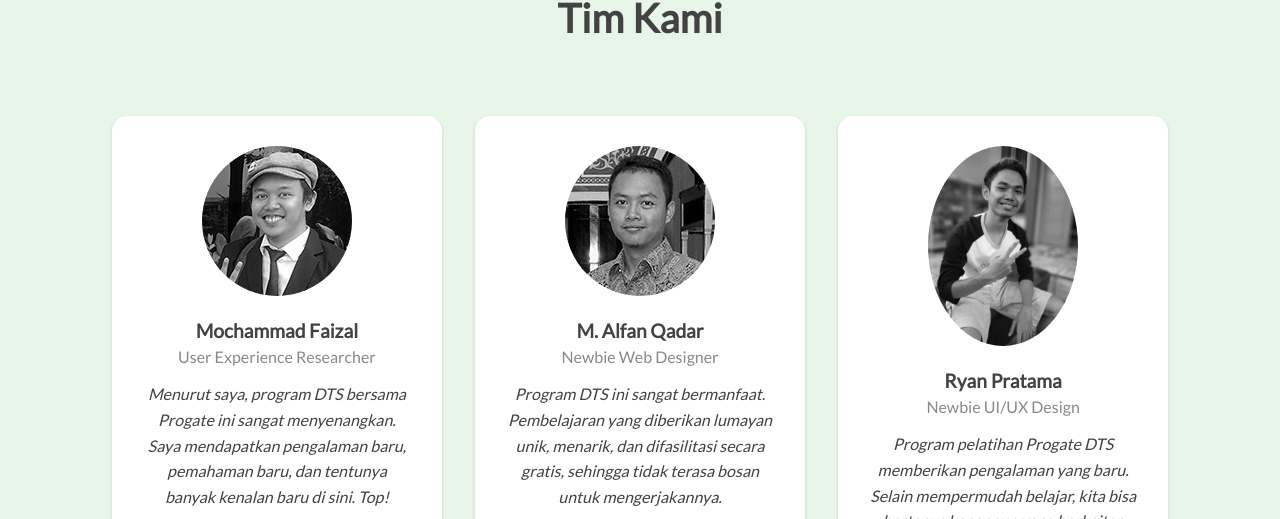
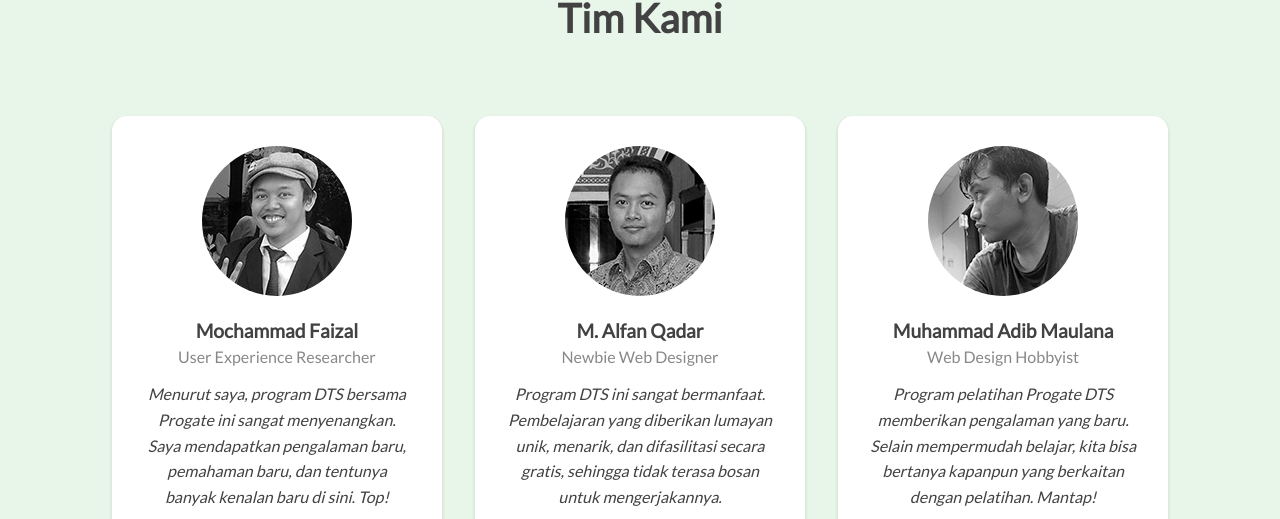
Before and after one commit to ryan-pr/DTS2020.kominfo, a plain HTML site: page index.html in a window 1280 px wide. Shown: the part 1404-1923 px from the top of the page. Drawn offline with Linux system fonts and the light colour scheme.

Commit message:
Update index.html

```diff
--- a/index.html
+++ b/index.html
@@ -135,9 +135,9 @@
       </div>
       <div class="base">
         <div class="card">
-          <img src="resources/ryan.jpg" alt="Adib" title="Ryan Pratama">
-          <h3>Ryan Pratama</h3>
-          <p class="about">Newbie UI/UX Design</p>
+          <img src="resources/adib.jpg" alt="Adib" title="Muhammad Adib Maulana">
+          <h3>Muhammad Adib Maulana</h3>
+          <p class="about">Web Design Hobbyist</p>
           <p class="testimonial">Program pelatihan Progate DTS memberikan pengalaman yang baru. Selain mempermudah belajar, kita bisa bertanya kapanpun yang berkaitan dengan pelatihan. Mantap!</p>
           <a href="https://github.com/adibmaul11" target="_blank" class="button" title="Akses Github Adib">
             <i class="fab fa-github fa-fw"></i> GitHub
```
